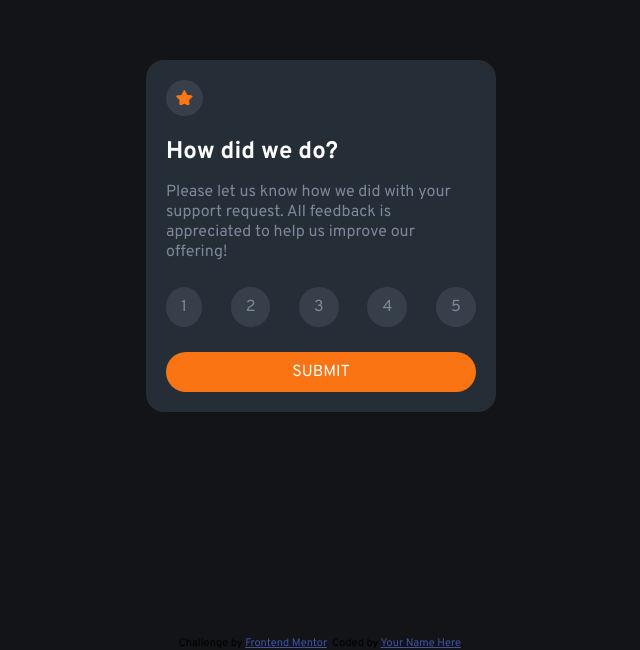
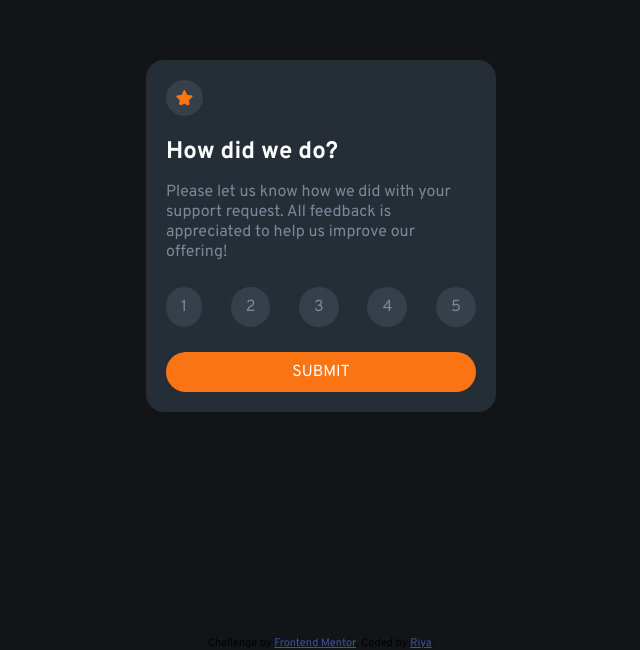
Before and after one commit to i-am-riya/rating-with-thankyou-note, a plain HTML site: page index.html in a window 1280 px wide. Shown: the part 164-814 px from the top of the page, without its empty margins (319-959 px from the left). Drawn offline with Linux system fonts and the light colour scheme.

Commit message:
New changes

```diff
--- a/index.html
+++ b/index.html
@@ -52,10 +52,10 @@
         </div>
     </div>
     </main>
-    <div class="attribution">
+    <footer class="attribution">
         Challenge by <a href="https://www.frontendmentor.io?ref=challenge" target="_blank">Frontend Mentor</a>.
-        Coded by <a href="#">Your Name Here</a>.
-    </div>
+        Coded by <a href="#"> Riya</a>.
+    </footer>
 </body>
 <script src="index.js"></script>
 </html>
```
Also changed, not shown: 1 other file.
